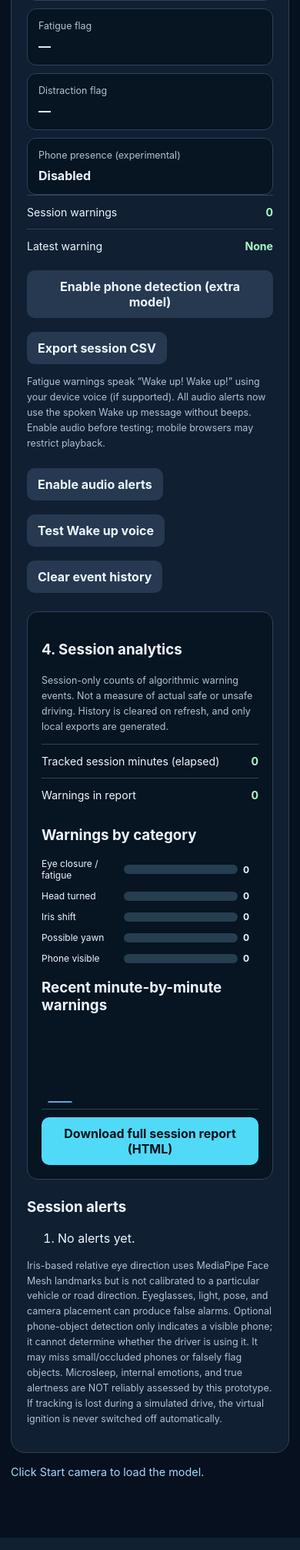
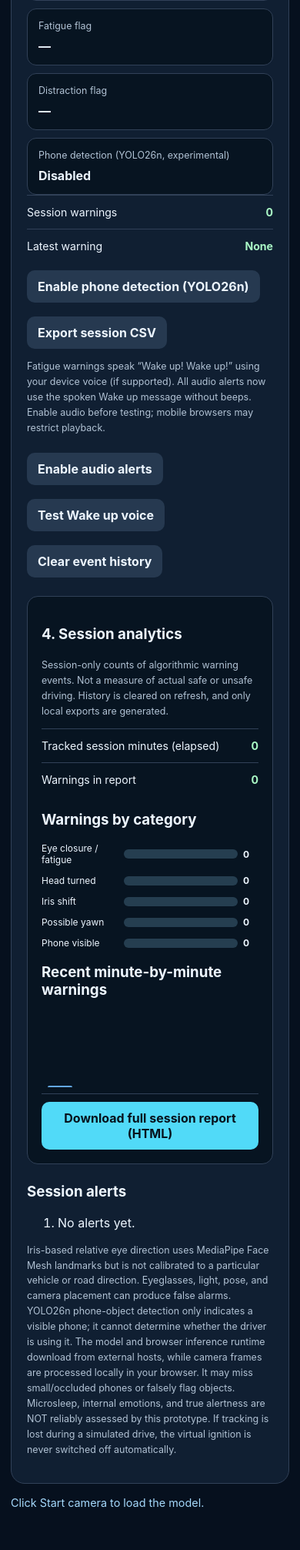
Before and after one commit to arianharashchi-lang/FacialEmotionAI, a FastAPI app: page /driver in a window 390 px wide. Shown: the part 3400-5413 px from the top of the page at 77% size. Run offline with FastAPI, Linux system fonts and the light colour scheme; some libraries are stand-ins or nearby versions.

Commit message:
Label YOLO phone detection and explain browser-side processing

```diff
--- a/webapp/templates/driver.html
+++ b/webapp/templates/driver.html
@@ -20,9 +20,9 @@
 <div class="tile"><span>Eye closure threshold</span><strong id="eyeThresholdState">Calibrating</strong></div>
 <div class="tile"><span>Fast eye samples</span><strong id="eyeSampleState">0</strong></div><div class="tile"><span>Current eye closure duration</span><strong id="closureDurationState">0.0 s</strong></div><div class="tile"><span>Blinks (session)</span><strong id="blinkState">0</strong></div><div class="tile"><span>Fatigue flag</span><strong id="fatigueState">—</strong></div>
 <div class="tile"><span>Distraction flag</span><strong id="distractionState">—</strong></div>
-<div class="tile"><span>Phone presence (experimental)</span><strong id="phoneState">Disabled</strong></div>
+<div class="tile"><span>Phone detection (YOLO26n, experimental)</span><strong id="phoneState">Disabled</strong></div>
 </div><div class="metric"><span>Session warnings</span><strong id="eventCount">0</strong></div><div class="metric"><span>Latest warning</span><strong id="lastEvent">None</strong></div>
-<div class="camera-actions"><button id="phoneEnable" class="secondary" type="button">Enable phone detection (extra model)</button><button id="downloadEvents" class="secondary" type="button">Export session CSV</button></div>
+<div class="camera-actions"><button id="phoneEnable" class="secondary" type="button">Enable phone detection (YOLO26n)</button><button id="downloadEvents" class="secondary" type="button">Export session CSV</button></div>
 <p class="help">Fatigue warnings speak “Wake up! Wake up!” using your device voice (if supported). All audio alerts now use the spoken Wake up message without beeps. Enable audio before testing; mobile browsers may restrict playback.</p><div class="camera-actions"><button id="audioToggle" class="secondary" type="button">Enable audio alerts</button><button id="testWakeVoice" class="secondary" type="button">Test Wake up voice</button><button id="resetEvents" class="secondary" type="button">Clear event history</button></div><div class="analytics"><h3>4. Session analytics</h3>
 <p class="help">Session-only counts of algorithmic warning events. Not a measure of actual safe or unsafe driving. History is cleared on refresh, and only local exports are generated.</p>
 <div class="metric"><span>Tracked session minutes (elapsed)</span><strong id="sessionMinutes">0</strong></div>
@@ -30,7 +30,7 @@
 <h3>Warnings by category</h3><div id="categoryChart" class="category-chart" aria-label="Warning counts by category"></div>
 <h3>Recent minute-by-minute warnings</h3><div id="timeChart" class="time-chart" aria-label="Recent warning event counts per minute"></div>
 <div class="camera-actions"><button id="downloadReport" type="button">Download full session report (HTML)</button></div></div>
-<h3>Session alerts</h3><ol id="eventHistory" aria-live="polite"><li>No alerts yet.</li></ol><p class="help">Iris-based relative eye direction uses MediaPipe Face Mesh landmarks but is not calibrated to a particular vehicle or road direction. Eyeglasses, light, pose, and camera placement can produce false alarms. Optional phone-object detection only indicates a visible phone; it cannot determine whether the driver is using it. It may miss small/occluded phones or falsely flag objects. Microsleep, internal emotions, and true alertness are NOT reliably assessed by this prototype. If tracking is lost during a simulated drive, the virtual ignition is never switched off automatically.</p></section>
+<h3>Session alerts</h3><ol id="eventHistory" aria-live="polite"><li>No alerts yet.</li></ol><p class="help">Iris-based relative eye direction uses MediaPipe Face Mesh landmarks but is not calibrated to a particular vehicle or road direction. Eyeglasses, light, pose, and camera placement can produce false alarms. YOLO26n phone-object detection only indicates a visible phone; it cannot determine whether the driver is using it. The model and browser inference runtime download from external hosts, while camera frames are processed locally in your browser. It may miss small/occluded phones or falsely flag objects. Microsleep, internal emotions, and true alertness are NOT reliably assessed by this prototype. If tracking is lost during a simulated drive, the virtual ignition is never switched off automatically.</p></section>
 <p id="status" class="status" role="status" aria-live="polite">Click Start camera to load the model.</p>
 </main><script defer src="https://cdn.jsdelivr.net/npm/face-api.js@0.22.2/dist/face-api.min.js"></script><script defer src="https://cdn.jsdelivr.net/npm/@mediapipe/face_mesh@0.4/face_mesh.js"></script><script defer src="/static/driver-analytics.js"></script><script defer src="/static/driver-metrics.js"></script><script defer src="/static/driver-gaze.js"></script><script defer src="/static/driver.js?v=queued-alerts-5"></script>
 </body></html>
```
